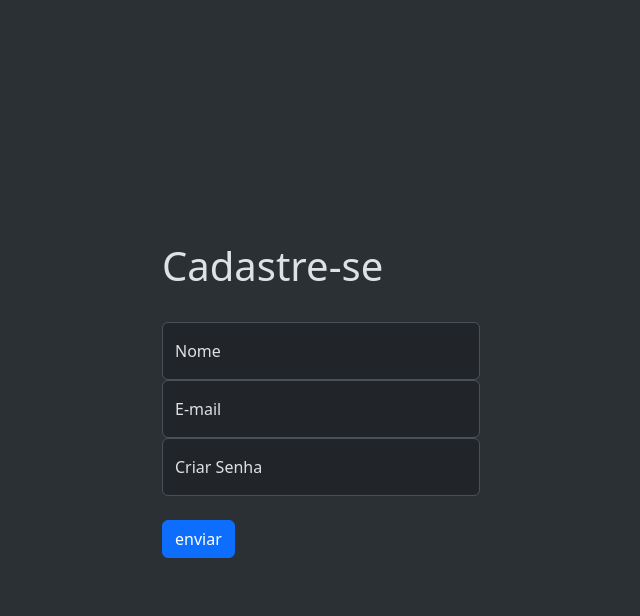
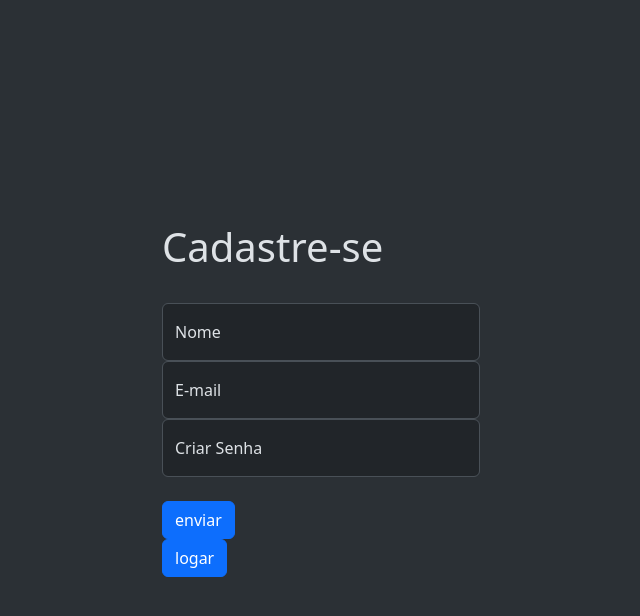
Before and after one commit to karyne0/cadastro, a PHP site: page /cadastro.php in a window 1280 px wide. Shown: the top 616 px of the page, without its empty margins (319-959 px from the left). Run offline with PHP 8.4, Linux system fonts and the light colour scheme.

Commit message:
commit 2

```diff
--- a/cadastro.php
+++ b/cadastro.php
@@ -26,7 +26,7 @@ if(isset($_POST['submit']))
 <head>
     <meta charset="UTF-8">
     <meta name="viewport" content="width=device-width, initial-scale=1.0">
-    <title>Cadastro</title>
+    <title>cadastro</title>
     <link href="https://cdn.jsdelivr.net/npm/bootstrap@5.3.3/dist/css/bootstrap.min.css" rel="stylesheet"
     integrity="sha384-QWTKZyjpPEjISv5WaRU9OFeRpok6YctnYmDr5pNlyT2bRjXh0JMhjY6hW+ALEwIH" crossorigin="anonymous">
     <link rel="stylesheet" href="style.css">
@@ -49,8 +49,12 @@ if(isset($_POST['submit']))
         <label for="floatingInput">Criar Senha</label>
     </div>
     <br>
-    <button type="submit" name="submit" id="submit" class="btn btn-primary">enviar</button>
-</form>
+    <div id="btn">
+        <button type="submit" name="submit" id="submit" class="btn btn-primary">enviar</button>
+        <button type="submit" name="submit" id="submit" class="btn btn-primary"><a href="login.php">logar</a></button>
+
+    </div>
+    </form>
 </main>
 </body>
 </html>
```
